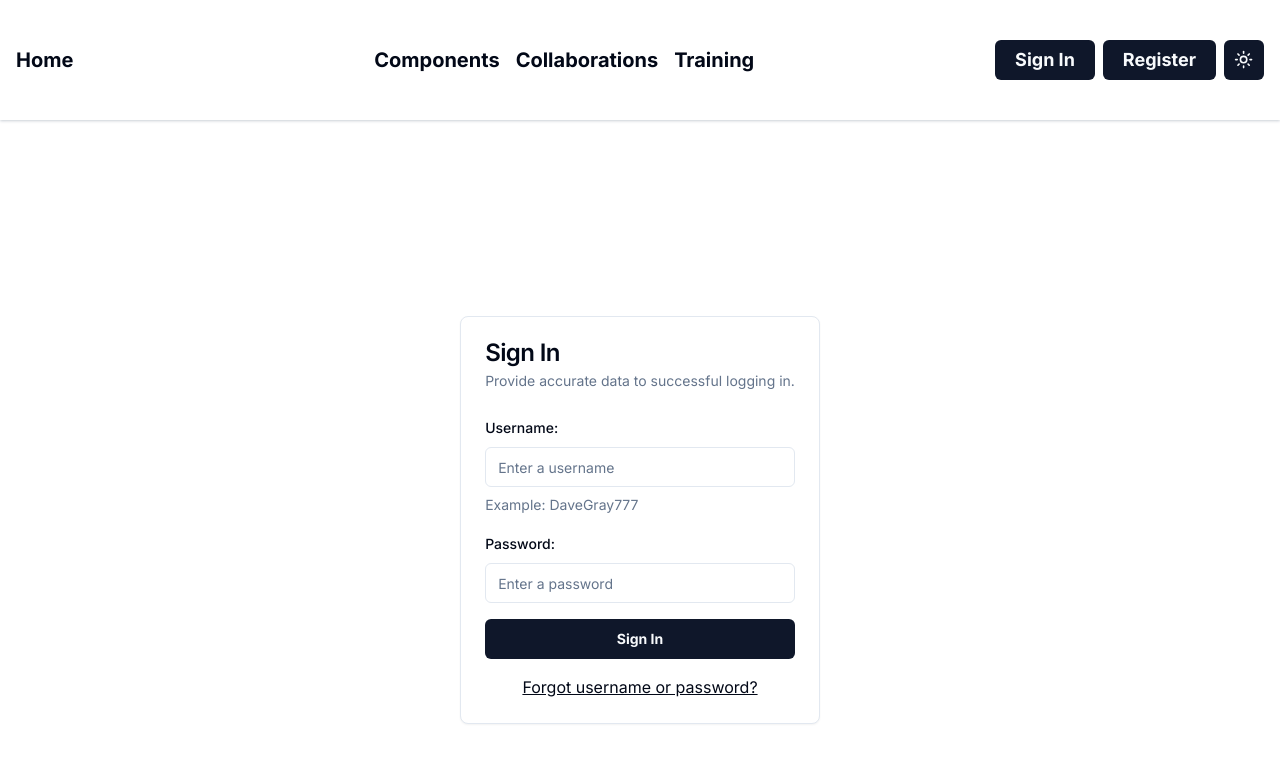
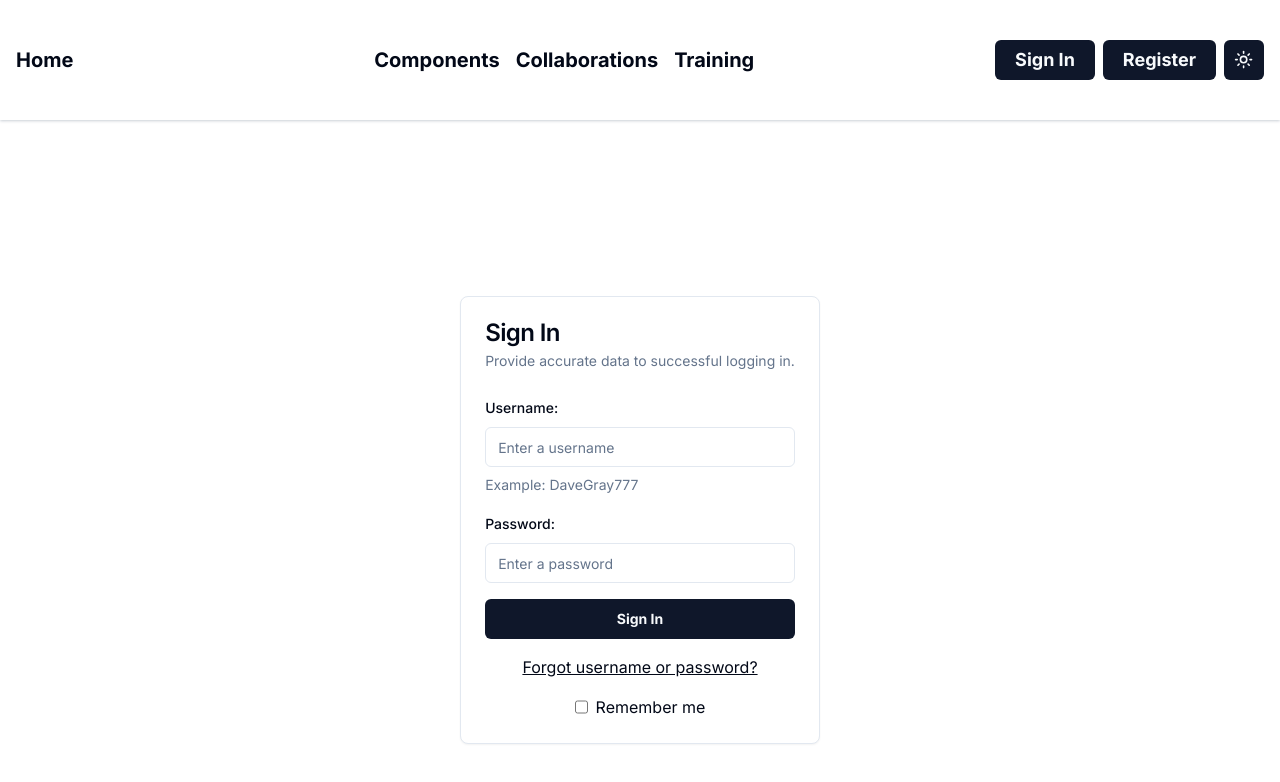
Before and after one commit to ZulfiPy/NextFrontTSForRW, a Next.js app: page /sign-in in a window 1280 px wide. Shown: the top 782 px of the page. Built offline with nearby package versions, Linux system fonts and the light colour scheme.

Commit message:
togle persist and remember me checkbox

```diff
--- a/src/components/SignInForm.tsx
+++ b/src/components/SignInForm.tsx
@@ -4,7 +4,7 @@ import { z } from "zod";
 import { zodResolver } from "@hookform/resolvers/zod";
 import { useForm } from "react-hook-form";
 import { useRouter } from "next/navigation";
-import { useContext } from "react";
+import { useContext, useEffect } from "react";
 import { AuthContext } from "@/context/AuthProvider";
 import Link from "next/link";
 import { jwtDecode } from "jwt-decode";
@@ -49,7 +49,13 @@ const SignInForm = () => {
         }
     });
     const router = useRouter();
-    const { setAuth } = useContext(AuthContext);
+    const { setAuth, persist, setPersist } = useContext(AuthContext);
+
+    useEffect(() => {
+        localStorage.setItem('persist', persist.toString());
+    }, [persist]);
+
+    const togglePersist = () => setPersist(prev => !prev);
 
     async function handleLoginForm(values: loginInputType) {
         const signInResponse = await signInUserRequest(values);
@@ -125,6 +131,15 @@ const SignInForm = () => {
                                 className="self-center underline">
                                 Forgot username or password?
                             </Link>
+
+                            <div className="flex space-x-2 justify-center">
+                                <input
+                                    id="persistentLogin"
+                                    type="checkbox"
+                                    checked={persist}
+                                    onChange={togglePersist} />
+                                <label htmlFor="persistentLogin">Remember me</label>
+                            </div>
                         </form>
                     </Form>
                 </CardContent>
```
